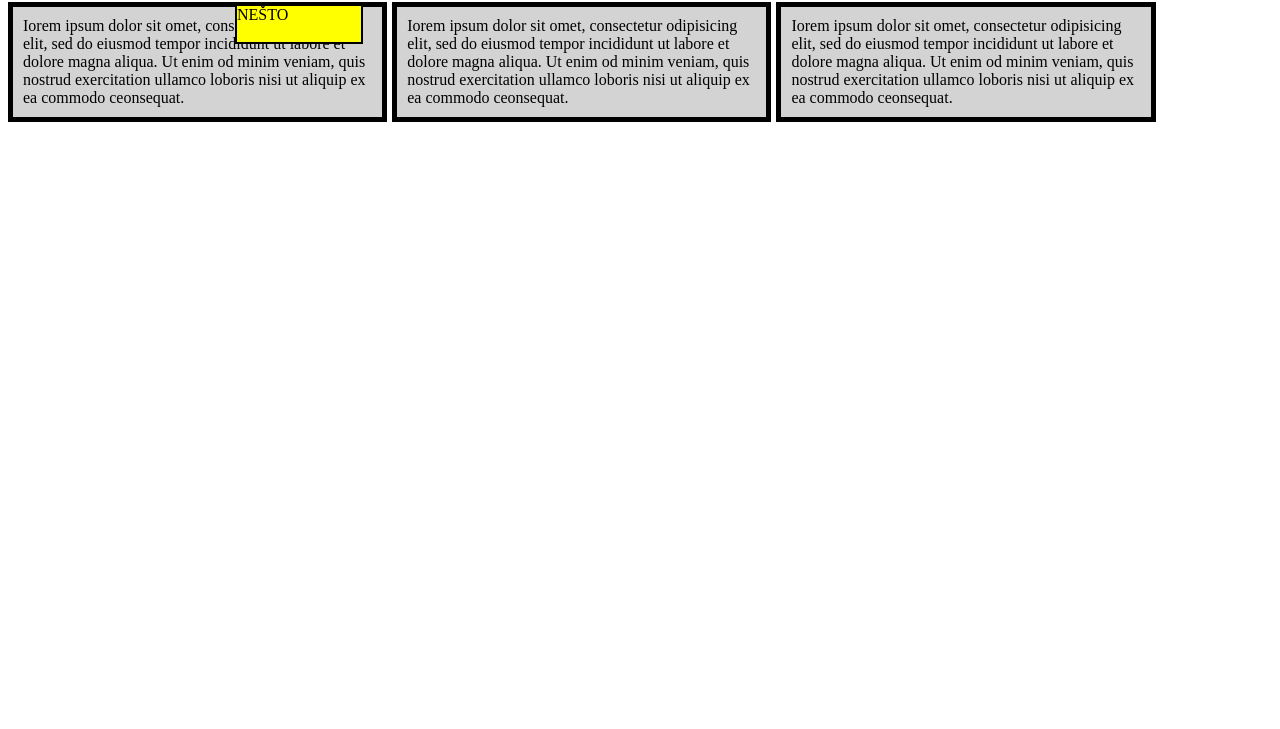
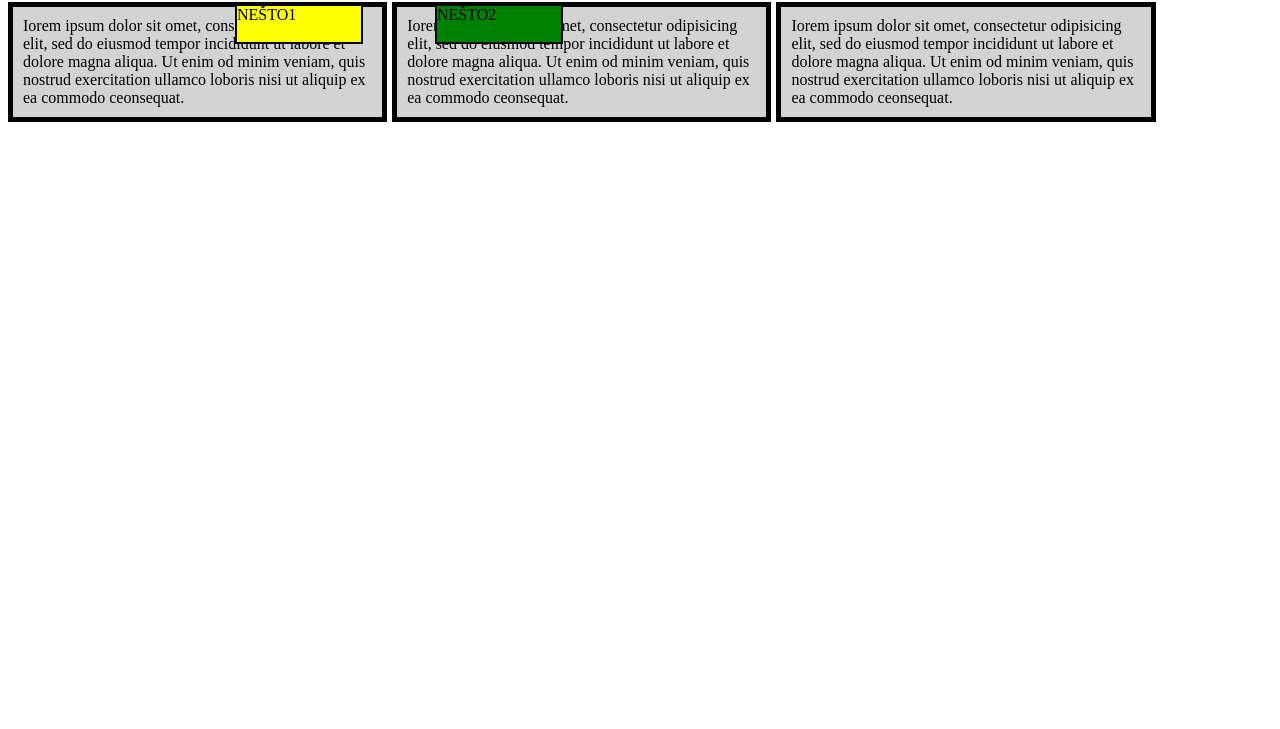
Before and after one commit to sanchopansa75/module2-solution, a plain HTML site: page index.html in a window 1280 px wide. Shown: the part 71-800 px from the top of the page. Drawn offline with Linux system fonts and the light colour scheme.

Commit message:
da9885bvgg

```diff
--- a/index.html
+++ b/index.html
@@ -42,7 +42,7 @@ h1 {
  }
 /********** Large devices only **********/
 @media (min-width: 992px) {
-  .row-lg-1,.p1-lg-1, .row-lg-2, .row-lg-3/*, .row-lg-11*/
+  .row-lg-1,.p1-lg-1, .row-lg-2, .p2-lg-2, .row-lg-3
    {
     float: left;
     background-color: lightgrey;
@@ -78,6 +78,16 @@ h1 {
     position: relative;
   }
 
+  .p2-lg-1 {
+  background-color: green;
+  border: 2px solid black;
+  margin: 5px;
+  position: absolute;
+  width: 10%;
+  height: 5%;
+  left: 430px;
+  top: 70px;
+     }
 
   .row-lg-3 {
     width: 30%;
@@ -157,11 +167,11 @@ h1 {
   <span class="row-lg-1 row-md-1 row-sm-1">
   Iorem ipsum dolor sit omet, consectetur odipisicing elit, sed do eiusmod tempor incididunt ut labore et dolore magna aliqua. Ut enim od minim veniam, quis nostrud exercitation ullamco loboris nisi ut aliquip ex ea commodo ceonsequat.
   </span>
-  <span class="p1-lg-1">NEŠTO</span>
+  <span class="p1-lg-1">NEŠTO1</span>
   <span class="row-lg-2 row-md-2 row-sm-2">
   Iorem ipsum dolor sit omet, consectetur odipisicing elit, sed do eiusmod tempor incididunt ut labore et dolore magna aliqua. Ut enim od minim veniam, quis nostrud exercitation ullamco loboris nisi ut aliquip ex ea commodo ceonsequat.
   </span>
-
+  <span class="p2-lg-1">NEŠTO2</span>
   <span class="row-lg-3 row-md-3 row-sm-3">
   Iorem ipsum dolor sit omet, consectetur odipisicing elit, sed do eiusmod tempor incididunt ut labore et dolore magna aliqua. Ut enim od minim veniam, quis nostrud exercitation ullamco loboris nisi ut aliquip ex ea commodo ceonsequat.
   </span>
```
